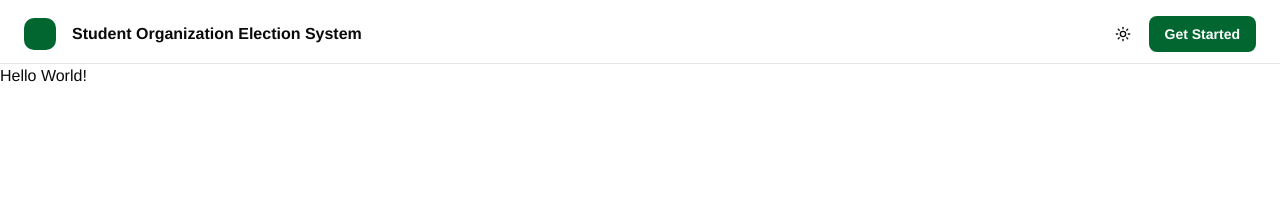
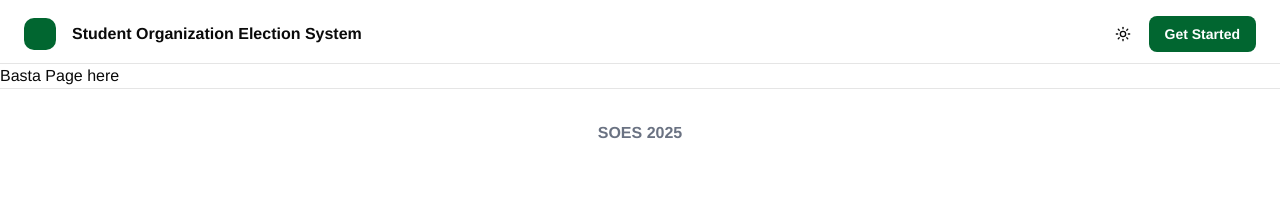
Before and after one commit to CSci-153-Web-Systems-and-Technologies/batch-2025-soes-web, a Next.js app: page / in a window 1280 px wide. Shown: the top 202 px of the page. Built offline with nearby package versions, Linux system fonts and the light colour scheme.

Commit message:
Add Footer Design

```diff
--- /dev/null
+++ b/app/components/LandingPageFooter.tsx
@@ -0,0 +1,15 @@
+import React from "react";
+
+const LandingPageFooter = () => {
+  return (
+    <div className="w-screen h-16 px-48 pt-8 bg- border-t border-border inline-flex flex-col justify-start items-start">
+      <div className="self-stretch h-6 relative">
+        <div className="text-center text-gray-500 justify-start font-bold leading-normal">
+          SOES 2025
+        </div>
+      </div>
+    </div>
+  );
+};
+
+export default LandingPageFooter;
--- a/app/layout.tsx
+++ b/app/layout.tsx
@@ -3,6 +3,7 @@ import { Arimo, Space_Mono } from "next/font/google";
 import "./globals.css";
 import { ThemeProvider } from "./components/theme-provider";
 import LandingPageHeader from "./components/LandingPageHeader";
+import LandingPageFooter from "./components/LandingPageFooter";
 
 const arimo = Arimo({
   subsets: ["latin"],
@@ -36,6 +37,7 @@ export default function RootLayout({
         >
           <LandingPageHeader />
           {children}
+          <LandingPageFooter />
         </ThemeProvider>
       </body>
     </html>
--- a/app/page.tsx
+++ b/app/page.tsx
@@ -3,7 +3,7 @@ import React from 'react'
 const page = () => {
   return (
     <div>
-      Hello World!
+      Basta Page here
     </div>
   )
 }
```
